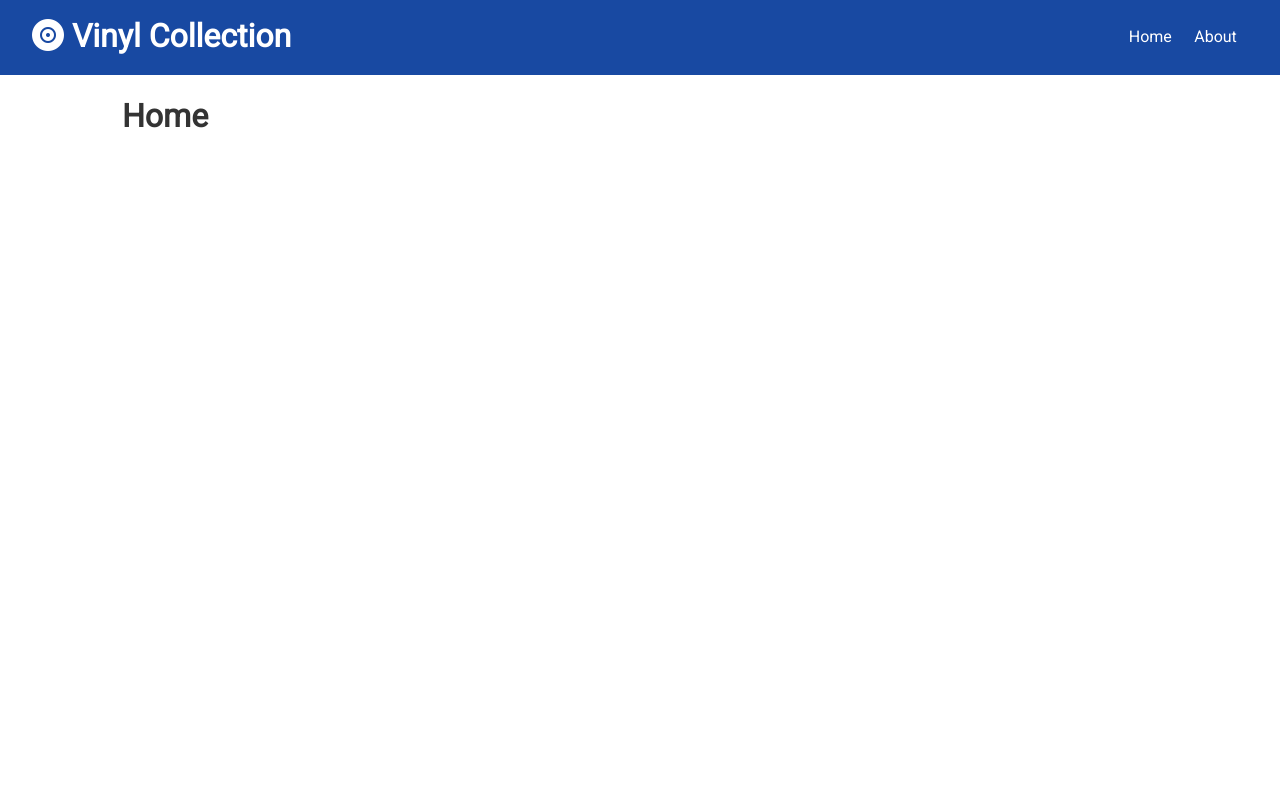
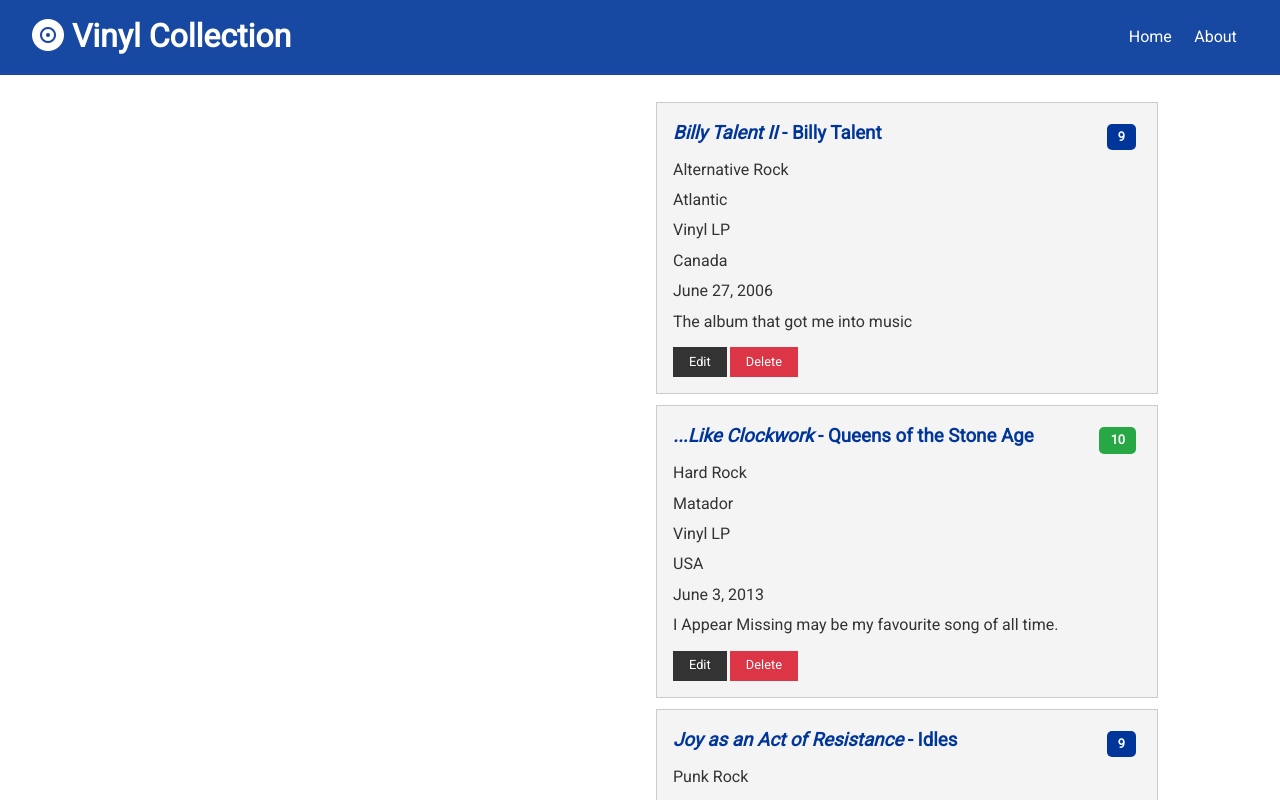
Before and after one commit to NoahUeffing/Vinyl_Collection, a React (Create React App) app in the folder client/: page / in a window 1280 px wide. Shown: the top 800 px of the page. Built offline with nearby package versions, Linux system fonts and the light colour scheme.

Commit message:
Started frontend

```diff
--- a/client/src/App.js
+++ b/client/src/App.js
@@ -3,10 +3,12 @@
 import Navbar from "./components/layout/Navbar";
 import Home from "./components/pages/Home";
 import About from "./components/pages/About";
+import RecordState from "./context/record/RecordState";
 import "./App.css";
 
 const App = () => {
   return (
+    <RecordState>
       <Router>
         <Fragment>
           <Navbar />
@@ -18,6 +20,7 @@
           </div>
         </Fragment>
       </Router>
+    </RecordState>
   );
 };
 
--- a/client/src/components/layout/Navbar.js
+++ b/client/src/components/layout/Navbar.js
@@ -13,7 +13,7 @@
           <Link to="/">Home</Link>
         </li>
         <li>
-          <Link to="/">About</Link>
+          <Link to="/about">About</Link>
         </li>
       </ul>
     </div>
--- a/client/src/components/pages/About.js
+++ b/client/src/components/pages/About.js
@@ -1,6 +1,6 @@
 import React from "react";
 
-export const About = () => {
+const About = () => {
   return (
     <div>
       <h1>About This App</h1>
--- a/client/src/components/pages/Home.js
+++ b/client/src/components/pages/Home.js
@@ -1,9 +1,13 @@
 import React from "react";
+import Records from "../records/Records";
 
-export const Home = () => {
+const Home = () => {
   return (
-    <div>
-      <h1>Home</h1>
+    <div className="grid-2">
+      <div>{/* RecordForm */}</div>
+      <div>
+        <Records />
+      </div>
     </div>
   );
 };
--- /dev/null
+++ b/client/src/components/records/RecordItem.js
@@ -0,0 +1,82 @@
+import React from "react";
+import PropTypes from "prop-types";
+
+const RecordItem = ({ record }) => {
+  const {
+    id,
+    title,
+    artist,
+    genre,
+    label,
+    format,
+    country,
+    releaseDate,
+    rating,
+    notes,
+  } = record;
+  return (
+    <div className="card bg-light">
+      <h3 className="text-primary text-left">
+        <i>{title}</i> - {artist}
+        <span
+          style={{ float: "right" }}
+          className={
+            "badge " + (rating === "10" ? "badge-success" : "badge-primary")
+          }
+        >
+          {rating}
+        </span>
+      </h3>
+      <ul className="list">
+        {genre && (
+          <li>
+            <i className=""></i>
+            {genre}
+          </li>
+        )}
+        {label && (
+          <li>
+            <i className=""></i>
+            {label}
+          </li>
+        )}
+        {format && (
+          <li>
+            <i className=""></i>
+            {format}
+          </li>
+        )}
+        {country && (
+          <li>
+            <i className=""></i>
+            {country}
+          </li>
+        )}
+        {releaseDate && (
+          <li>
+            <i className=""></i>
+            {releaseDate}
+          </li>
+        )}
+        {notes && (
+          <li>
+            <i className=""></i>
+            {notes}
+          </li>
+        )}
+      </ul>
+      <p>
+        <button className="btn btn-dark btn-sm">Edit</button>
+        <button className="btn btn-danger btn-sm">Delete</button>
+      </p>
+    </div>
+  );
+};
+
+RecordItem.propTypes = {
+  record: PropTypes.object.isRequired,
+};
+
+export default RecordItem;
+{
+}
--- /dev/null
+++ b/client/src/components/records/Records.js
@@ -0,0 +1,19 @@
+import React, { Fragment, useContext } from "react";
+import RecordItem from "./RecordItem";
+import RecordContext from "../../context/record/recordContext";
+
+const Records = () => {
+  const recordContext = useContext(RecordContext);
+
+  const { records } = recordContext;
+
+  return (
+    <Fragment>
+      {records.map((record) => (
+        <RecordItem key={record.id} record={record} />
+      ))}
+    </Fragment>
+  );
+};
+
+export default Records;
--- /dev/null
+++ b/client/src/context/record/RecordState.js
@@ -0,0 +1,85 @@
+import React, { useReducer } from "react";
+import uuid from "uuid";
+import RecordContext from "./recordContext";
+import recordReducer from "./recordReducer";
+import {
+  ADD_RECORD,
+  DELETE_RECORD,
+  SET_CURRENT,
+  CLEAR_CURRENT,
+  UPDATE_RECORD,
+  FILTER_RECORDS,
+  CLEAR_FILTER,
+} from "../types";
+
+const RecordState = (props) => {
+  const initialState = {
+    records: [
+      {
+        id: 1,
+        title: "Billy Talent II",
+        artist: "Billy Talent",
+        genre: "Alternative Rock",
+        label: "Atlantic",
+        format: "Vinyl LP",
+        country: "Canada",
+        releaseDate: "June 27, 2006",
+        rating: "9",
+        notes: "The album that got me into music",
+      },
+      {
+        id: 2,
+        title: "...Like Clockwork",
+        artist: "Queens of the Stone Age",
+        genre: "Hard Rock",
+        label: "Matador",
+        format: "Vinyl LP",
+        country: "USA",
+        releaseDate: "June 3, 2013",
+        rating: "10",
+        notes: "I Appear Missing may be my favourite song of all time.",
+      },
+      {
+        id: 3,
+        title: "Joy as an Act of Resistance",
+        artist: "Idles",
+        genre: "Punk Rock",
+        label: "Partisan",
+        format: "Digital",
+        country: "UK",
+        releaseDate: "August 31, 2018",
+        rating: "9",
+        notes:
+          "One of the guitar players is a dentist and wears only underwear on stage",
+      },
+    ],
+  };
+
+  const [state, dispatch] = useReducer(recordReducer, initialState);
+
+  // Add Record
+
+  // Delete Record
+
+  // Set Current Record
+
+  // Clear current Record
+
+  // Update Record
+
+  // filter Records
+
+  // Clear Filter
+
+  return (
+    <RecordContext.Provider
+      value={{
+        records: state.records,
+      }}
+    >
+      {props.children}
+    </RecordContext.Provider>
+  );
+};
+
+export default RecordState;
--- /dev/null
+++ b/client/src/context/record/recordContext.js
@@ -0,0 +1,5 @@
+import { createContext } from "react";
+
+const recordContext = createContext();
+
+export default recordContext;
--- /dev/null
+++ b/client/src/context/types.js
@@ -0,0 +1,9 @@
+export const ADD_RECORD = "ADD_RECORD";
+export const DELETE_RECORD = "DELETE_RECORD";
+export const SET_CURRENT = "SET_CURRENT";
+export const CLEAR_CURRENT = "CLEAR_CURRENT";
+export const UPDATE_RECORD = "UPDATE_RECORD";
+export const FILTER_RECORDS = "FILTER_RECORDS";
+export const CLEAR_FILTER = "CLEAR_FILTER";
+export const SET_ALERT = "SET_ALERT";
+export const REMOVE_ALERT = "REMOVE_ALERT";
```
Also changed, not shown: client/src/context/record/recordReducer.js (added). Lines whose indentation alone changed are shown as unchanged.
